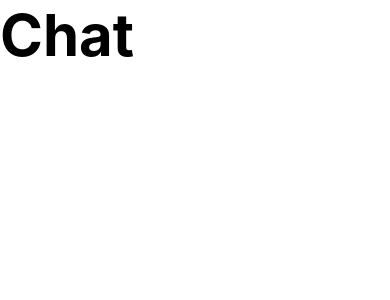
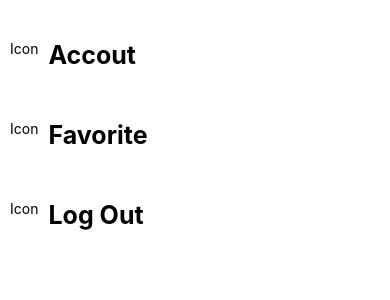
Before and after one commit to EdimarfS/pipooChat, a React Native app in the folder pipocar/: screen / in a window 390 px wide. Shown: the top 300 px of the page. Built offline with nearby package versions, Linux system fonts and the light colour scheme.

Commit message:
SetttingScreen is updated

```diff
--- a/pipocar/App.js
+++ b/pipocar/App.js
@@ -68,7 +68,7 @@ class  App extends Component{
   {
 
     return(
-    <ChatScreen/>
+    <SettingScreen/>
 
     )
   }
--- a/pipocar/src/screens/SettingScreen.js
+++ b/pipocar/src/screens/SettingScreen.js
@@ -6,6 +6,7 @@ import {
   View,
   Text,
   FlatList,
+  TouchableOpacity
 } from "react-native";
 
 class  SettingScreen extends Component {
@@ -43,43 +44,63 @@ render(){
             marginTop:40,
           }}
           >
+                  <TouchableOpacity>
                   <View
                   style={{
                     marginBottom:50,
+                    flexDirection:'row'
 
                   }}
                   >
+                    <View style={styles.iconStyles}>
+                    <Text>Icon</Text>
+                    </View>
                     <Text
                     style={{
-                      fontSize:20,
+                      fontSize:25,
                       fontWeight:'bold'
                     }}>
                     {item.account}
                     </Text>
                   </View>
+                  </TouchableOpacity>
 
-
+                  <TouchableOpacity>
                   <View
                     style={{
                     marginBottom:50,
+                    flexDirection:'row'
 
 
                   }}>
+                    <View style={styles.iconStyles}>
+                    <Text>Icon</Text>
+                    </View>
                     <Text
                     style={{
-                      fontSize:20,
+                      fontSize:25,
                       fontWeight:'bold'
                     }}>{item.favorite}</Text>
                   </View>
+                  </TouchableOpacity>
 
-
-                  <View>
+                  <TouchableOpacity>
+                  <View
+                  style={{
+                    marginBottom:50,
+                    flexDirection:'row'
+                  }}
+                  >
+                    <View style={styles.iconStyles}>
+                    <Text>Icon</Text>
+                    </View>
                     <Text
                     style={{
-                      fontSize:20,
+                      fontSize:25,
                       fontWeight:'bold'
                     }}>{item.logout}</Text>
                     </View>
+                    </TouchableOpacity>
 
                     </View>
 
@@ -106,7 +127,9 @@ export  {SettingScreen};
 const styles = {
   listBackground : {
     listBackgroundColor:'red',
-
+  },
+  iconStyles : {
+    marginRight:10,
   }
 
 }
```
